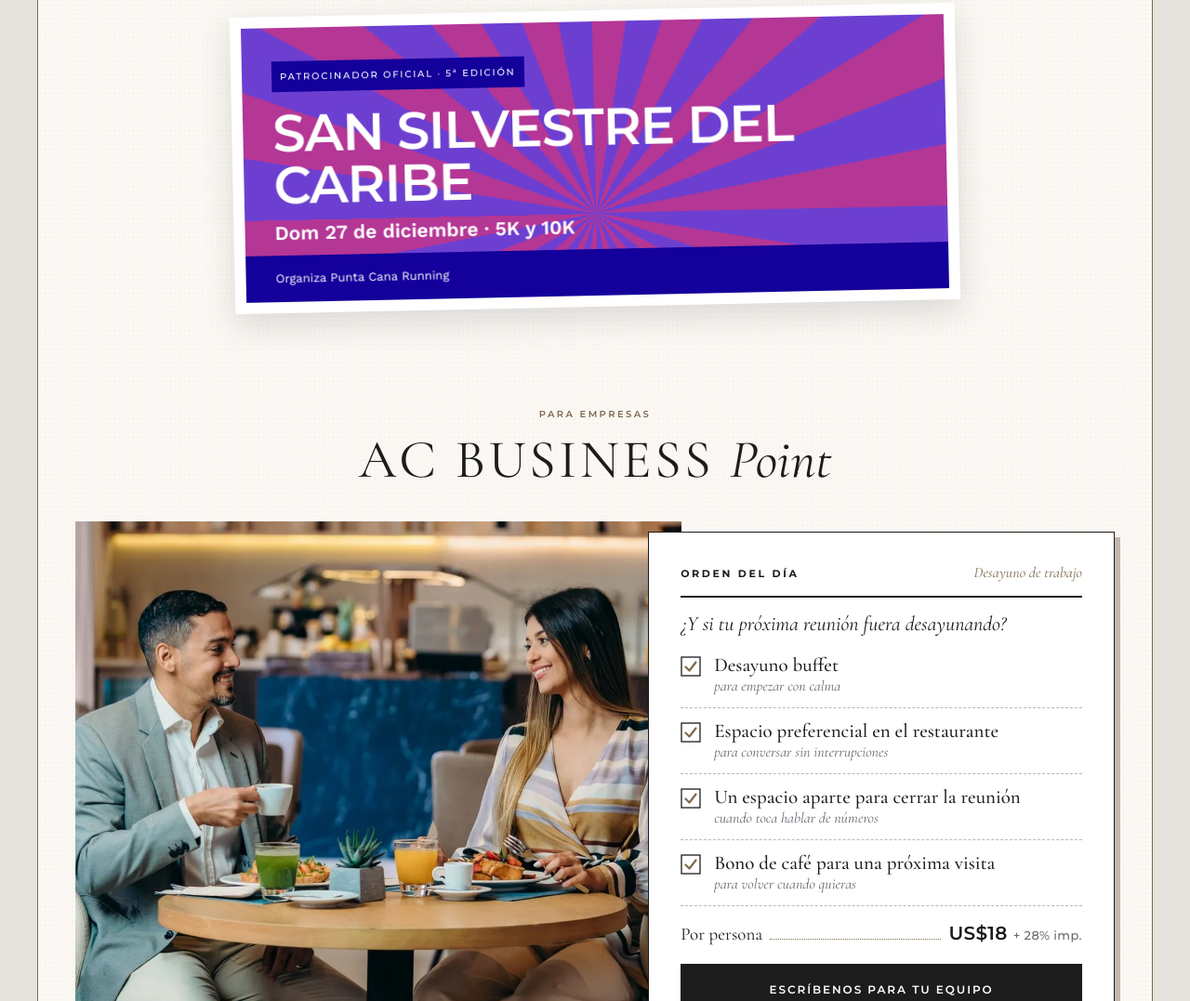
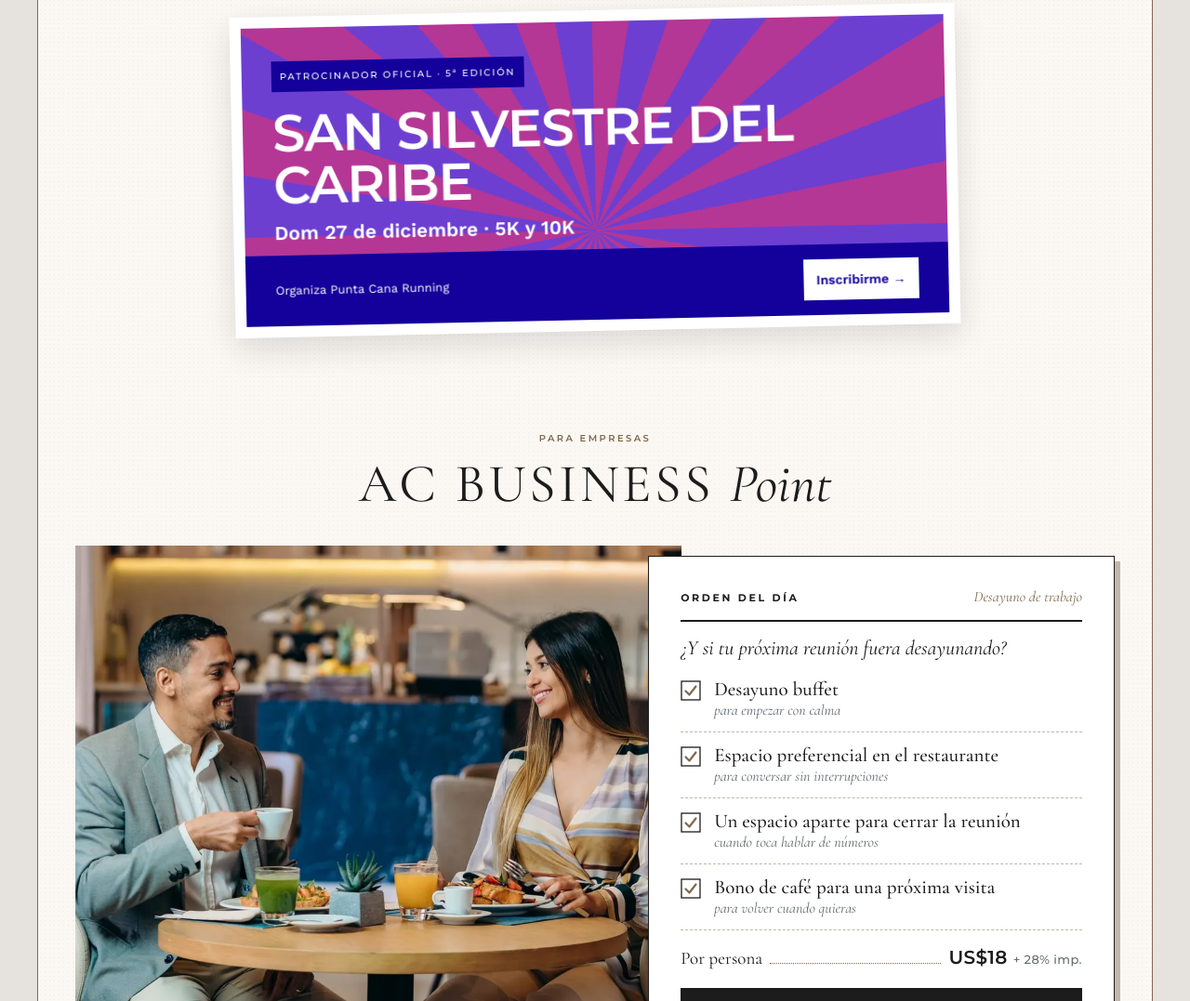
Before and after one commit to ndelacruz-create/qr-empresa, a plain HTML site: page index.html in a window 1280 px wide. Shown: the part 4307-5384 px from the top of the page at 93% size. Drawn offline with Linux system fonts and the light colour scheme.

Commit message:
Inscripción a San Silvestre, sin fila de hora en Thanksgiving y noindex
- Botón «Inscribirme» enlaza a la inscripción oficial en Rockthesport.
- Se retira la fila de hora de Thanksgiving (no hay horario definido).
- La página no se indexa en buscadores (meta robots y cabecera X-Robots-Tag).
- og:image y og:url con la dirección completa para la vista previa al compartir.

Co-Authored-By: Claude Opus 5.5 <noreply@anthropic.com>
Claude-Session: https://claude.ai/code/session_01PwJhXQq83Uof2fm537xhx8

```diff
--- a/index.html
+++ b/index.html
@@ -10,7 +10,9 @@
 <meta property="og:locale" content="es_DO">
 <meta property="og:title" content="AC Hotel Punta Cana · Piscina, cenas y eventos en Bávaro">
 <meta property="og:description" content="Day Pass, Taco Tuesday, Last Sunday Pool, cenas de temporada y espacios para empresas en AC Hotel Punta Cana, en el centro de Bávaro.">
-<meta property="og:image" content="/assets/img/compartir.jpg">
+<meta name="robots" content="noindex, nofollow">
+<meta property="og:url" content="https://modo-pink.vercel.app/">
+<meta property="og:image" content="https://modo-pink.vercel.app/assets/img/compartir.jpg">
 <meta property="og:image:width" content="1200">
 <meta property="og:image:height" content="630">
 <meta name="twitter:card" content="summary_large_image">
@@ -270,7 +272,7 @@
 <div style="align-self: flex-start; padding: 5px 9px; background: #14009A; color: var(--ac-white); font-family: var(--font-display); font-size: 10px; font-weight: 500; letter-spacing: 0.18em; text-transform: uppercase">Patrocinador oficial · 5ª edición</div>
 <h2 style="margin: 6px 0 0; font-family: var(--font-display); font-weight: 600; font-size: 34px; line-height: 34px; letter-spacing: -0.02em; text-transform: uppercase">San Silvestre del Caribe</h2>
 <div style="font-weight: 600; font-size: 17px; line-height: 22px">Dom 27 de diciembre · 5K y 10K</div>
-<div style="margin: auto -18px 0; background: #14009A; color: var(--ac-white); padding: 14px 18px; display: flex; align-items: center; justify-content: space-between; gap: 12px"><span style="font-size: 13px; line-height: 18px">Organiza Punta Cana Running</span></div>
+<div style="margin: auto -18px 0; background: #14009A; color: var(--ac-white); padding: 14px 18px; display: flex; align-items: center; justify-content: space-between; gap: 12px"><span style="font-size: 13px; line-height: 18px">Organiza Punta Cana Running</span><a href="https://web.rockthesport.com/es/event/san-silvestre-del-caribe-2026" target="_blank" rel="noopener noreferrer" style="display: inline-flex; align-items: center; min-height: 44px; padding: 0 14px; background: var(--ac-white); color: #14009A; font-weight: 600; font-size: 14px; text-decoration: none; white-space: nowrap; flex-shrink: 0">Inscribirme →</a></div>
 </div>
 </article>
 </section>
@@ -736,7 +738,7 @@
 <div style="align-self: flex-start; padding: 5px 9px; background: #14009A; color: var(--ac-white); font-family: var(--font-display); font-size: 10px; font-weight: 500; letter-spacing: 0.18em; text-transform: uppercase">Patrocinador oficial · 5ª edición</div>
 <h2 style="margin: 6px 0 0; font-family: var(--font-display); font-weight: 600; font-size: 56px; line-height: 56px; letter-spacing: -0.02em; text-transform: uppercase">San Silvestre del Caribe</h2>
 <div style="font-weight: 600; font-size: 21px; line-height: 28px">Dom 27 de diciembre · 5K y 10K</div>
-<div style="margin: auto -32px 0; background: #14009A; color: var(--ac-white); padding: 16px 32px; display: flex; align-items: center; justify-content: space-between; gap: 12px"><span style="font-size: 13px; line-height: 18px">Organiza Punta Cana Running</span></div>
+<div style="margin: auto -32px 0; background: #14009A; color: var(--ac-white); padding: 16px 32px; display: flex; align-items: center; justify-content: space-between; gap: 12px"><span style="font-size: 13px; line-height: 18px">Organiza Punta Cana Running</span><a href="https://web.rockthesport.com/es/event/san-silvestre-del-caribe-2026" target="_blank" rel="noopener noreferrer" style="display: inline-flex; align-items: center; min-height: 44px; padding: 0 14px; background: var(--ac-white); color: #14009A; font-weight: 600; font-size: 14px; text-decoration: none; white-space: nowrap; flex-shrink: 0">Inscribirme →</a></div>
 </div>
 </article>
 </section>
```
Also changed, not shown: vercel.json.
